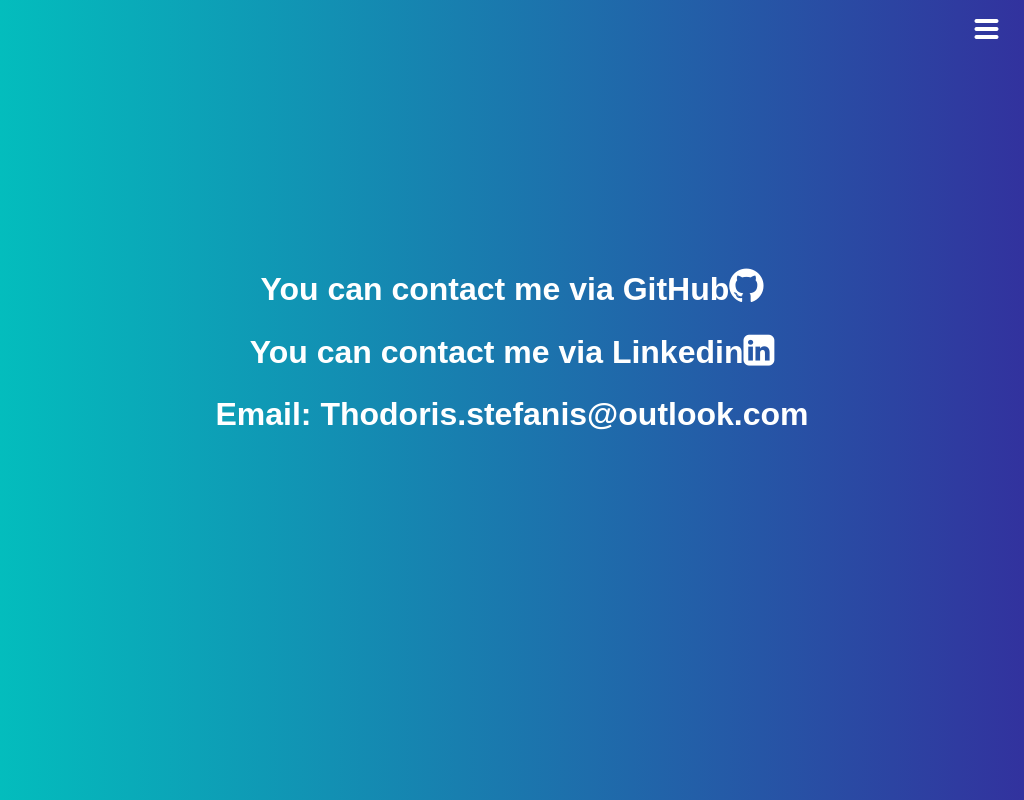
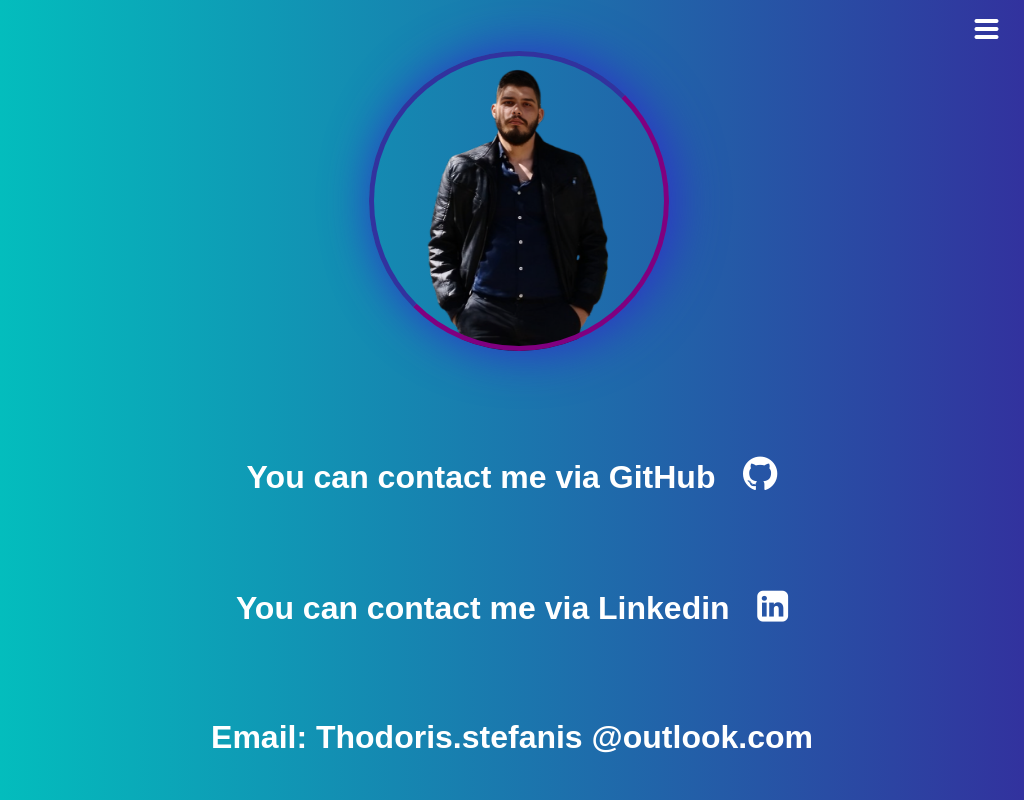
Before and after one commit to Thodorists/my-portofolio-2, a website with bundled scripts: page contact.html in a window 1024 px wide. Shown: the top 800 px of the page. Built offline with nearby package versions, Linux system fonts and the light colour scheme.

Commit message:
i make contact page full responsive

```diff
--- a/contact.html
+++ b/contact.html
@@ -26,11 +26,14 @@
             </ul>
         </nav>
     </section>
-
+    <div class="homepageimg">
+        <img class="img2" src="images/me.png" alt="image-of-myself" width="300px" height="300px">
+        <div class="circle"></div>
+    </div>
     <div class="square">
-        <h1>You can contact me via GitHub<a href="https://github.com/Thodorists"><i class="fa fa-github" style="font-size:40px"></i></a></h1>
-        <h1>You can contact me via Linkedin<a href="https://www.linkedin.com/in/thodoris-stefanis"><i class="fa fa-linkedin-square" style="font-size:36px"></i></a></h1>
-        <h1>Email: Thodoris.stefanis@outlook.com</h1>
+        <h1>You can contact me via GitHub<a href="https://github.com/Thodorists" target="_blank"><i class="fa fa-github" style="font-size:40px"></i></a></h1>
+        <h1>You can contact me via Linkedin<a href="https://www.linkedin.com/in/thodoris-stefanis" target="_blank"><i class="fa fa-linkedin-square" style="font-size:36px"></i></a></h1>
+        <h1>Email: Thodoris.stefanis @outlook.com</h1>
     </div>
 
     <nav class="memu">
@@ -54,6 +57,5 @@
     <script type="module" src="/js/contact.js"></script>
 
     <script src="/js/mobilemenu.js"></script>
-    <script src="/js/mobile-animations.js"></script>
 </body>
 </html>
--- a/css/general/contact.css
+++ b/css/general/contact.css
@@ -1,4 +1,4 @@
-html,body{
+body{
     margin: 0;
     padding: 0;
     box-sizing: border-box;
@@ -6,14 +6,15 @@
     flex-direction: column;
     justify-content: center;
     align-items: center;
-    height: 100%;
     width: 100%;
     background-image: linear-gradient(130deg, rgb(50, 50, 158), purple);
+    background-attachment: fixed;
 }
 #canvas{
     width: 340px;
     height: 300px;
     border-radius: 50%;
+    margin-top: 2%;
     box-shadow: 1px 1px 30px purple, -1px -1px 30px rgb(117, 3, 117);
     transition: all linear 2s;
     animation-name: opacity;
@@ -38,16 +39,16 @@
     }
 }
 .square{
-    width: 80%;
+    width: 90%;
     height: 60%;
-    margin-top: 1.5%;
+    margin-top: 2.5%;
     display: flex;
     flex-direction: column;
     justify-content: center;
     align-items: center;
     text-align: center;
     color: white;
-    padding-bottom: 9%;
+    padding-bottom: 12%;
     animation-name: opacity;
     animation-delay: 0s;
     animation-duration: 3s;
@@ -57,10 +58,67 @@
     width: 100%;
 }
 @media (max-width: 1024px) {
+    body{
+        margin: 0;
+        padding: 0;
+        box-sizing: border-box;
+        display: flex;
+        flex-direction: column;
+        justify-content: center;
+        align-items: center;
+        background-attachment: fixed;
+        background-image: linear-gradient(130deg, rgb(50, 50, 158), purple);
+    }
     #canvas{
         display: none;
     }
+    .homepageimg{
+        margin-top: 5%;
+        width: 100%;
+        animation-name: opacity;
+        animation-delay: 0s;
+        animation-duration: 3s;
+    }
+    .square{
+
+        margin-top: 10%;
+        animation-name: opacity;
+        animation-delay: 0s;
+        animation-duration: 5s;
+    }
+    .square h1{
+        margin-bottom: 10%;
+        width: 100%;
+    }
+    .fa{
+        margin-left: 3%;
+    }
+    .fa:active{
+        color: rgb(255, 0, 255);
+    }
 }
+
+@media (min-width: 800px) and (max-width: 1024px){
+
+    .img2{
+        margin-left: 9.3%;
+        width: 350px;
+        height: 350px;
+
+    }
+    .circle{
+        margin-left: 9.3%;
+        width: 350px;
+        height: 350px;
+    }
+}
+
+@media (max-width: 799px){
+    .homepageimg{
+        margin-top: 10%;
+    }
+}
+
 @media (min-width: 1025px) {
     a:hover{
         color: rgb(255, 0, 255);
@@ -68,4 +126,7 @@
     .fa{
         margin-left: 1%;
     }
+    .homepageimg{
+        display: none;
+    }
 }
--- a/js/contact.js
+++ b/js/contact.js
@@ -37,9 +37,7 @@
     const textureFlare0 = textureLoader.load('/Textures/eye3.png');
 
     scene.add(eye)
-    window.addEventListener('load', () => {
-        eye.rotation.set(0,-1.57,0)
-    });
+
     function rotation(event){
         let y = event.movementY * 0.01;
         let x = event.movementX * 0.01;
@@ -60,6 +58,10 @@
     }
     document.addEventListener('mousemove', rotation);
 
+    window.addEventListener('load', () => {
+        eye.rotation.set(0,-1.54,0)
+    });
+
     function onWindowResize() {
         aspect = canvas.clientWidth / canvas.clientHeight
         camera.aspect = aspect
```
